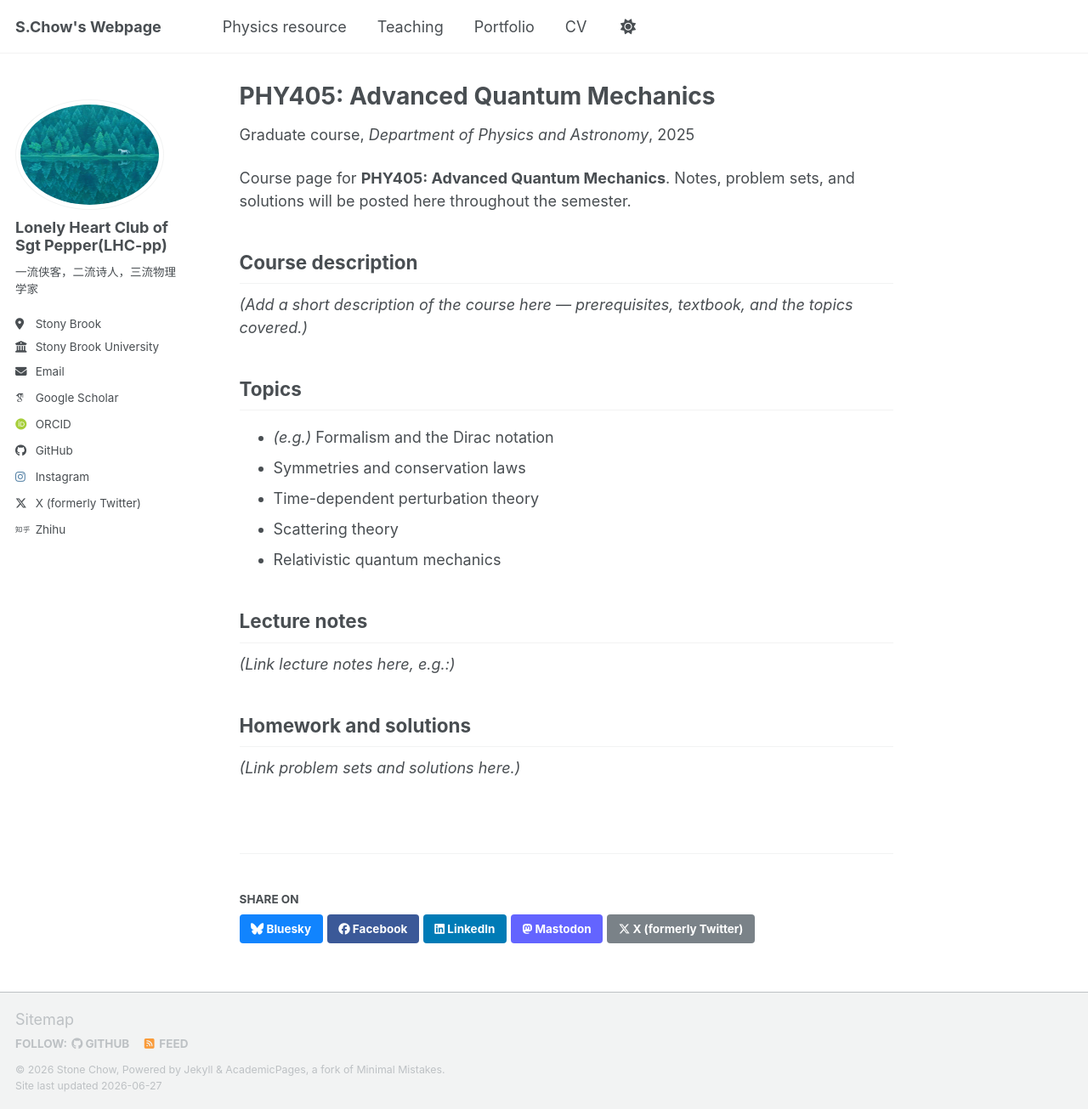
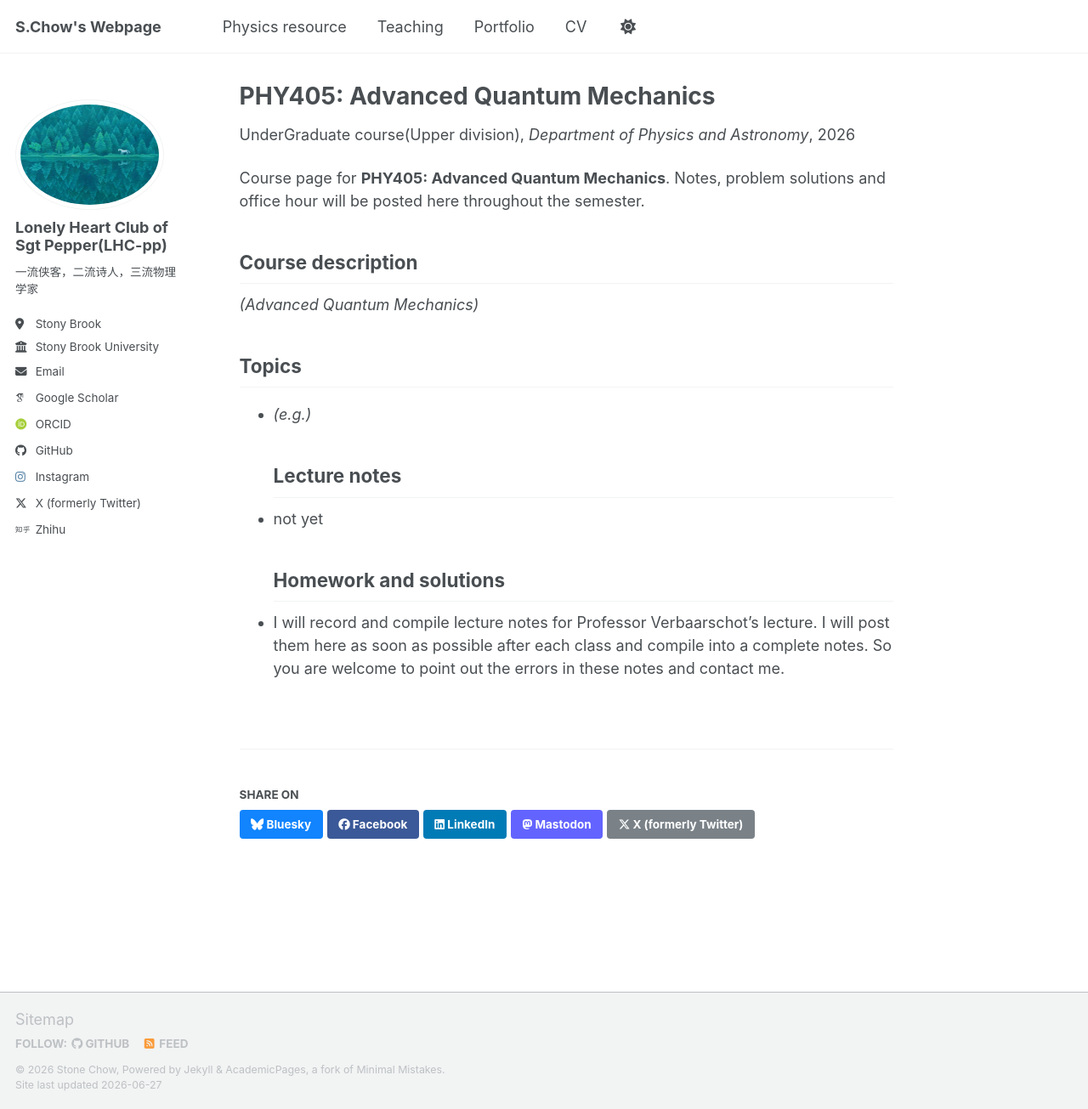
Before and after one commit to StoneChou2007/StoneChou2007, a Jekyll site: the page built from _teaching/PHY405-advanced-quantum-mechanics.md, in a window 1280 px wide and 1305 px high. Shown: the whole window at 85% size. Built offline with Jekyll 4.4.1, drawn with Linux system fonts in a browser that asks for light colours; some web fonts are replaced; a script bundle is joined from its source files by our own code; library files that are not in the unit come from our copies.

Commit message:
Revise PHY405 course details and descriptions
Updated course type and date, and modified course description and homework section.

```diff
--- a/_teaching/PHY405-advanced-quantum-mechanics.md
+++ b/_teaching/PHY405-advanced-quantum-mechanics.md
@@ -1,34 +1,24 @@
 ---
 title: "PHY405: Advanced Quantum Mechanics"
 collection: teaching
-type: "Graduate course"
+type: "UnderGraduate course(Upper division)"
 permalink: /teaching/phy405-advanced-quantum-mechanics
 venue: "Department of Physics and Astronomy"
-date: 2025-09-01
+date: 2026-08-01
 location: ""
 ---
 
-Course page for **PHY405: Advanced Quantum Mechanics**. Notes, problem sets, and
-solutions will be posted here throughout the semester.
+Course page for **PHY405: Advanced Quantum Mechanics**. Notes, problem solutions and office hour will be posted here throughout the semester.
 
 ## Course description
 
-*(Add a short description of the course here — prerequisites, textbook, and the
-topics covered.)*
+*(Advanced Quantum Mechanics)*
 
 ## Topics
 
-- *(e.g.)* Formalism and the Dirac notation
-- Symmetries and conservation laws
-- Time-dependent perturbation theory
-- Scattering theory
-- Relativistic quantum mechanics
-
+- *(e.g.)*
 ## Lecture notes
-
-*(Link lecture notes here, e.g.:)*
-<!-- - [Lecture 1 notes]({{ '/files/your-file.pdf' | relative_url }}) -->
-
+- not yet
 ## Homework and solutions
 
-*(Link problem sets and solutions here.)*
+- I will record and compile lecture notes for Professor Verbaarschot's lecture. I will post them here as soon as possible after each class and compile into a complete notes. So you are welcome to point out the errors in these notes and contact me.
```
